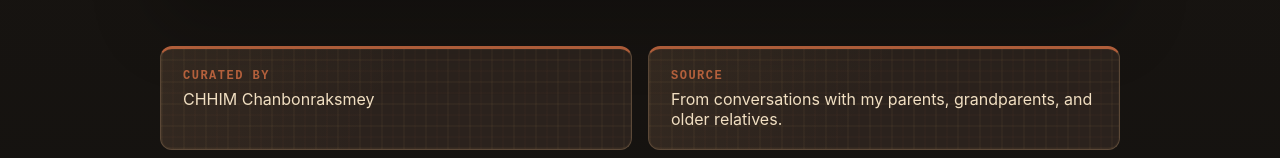
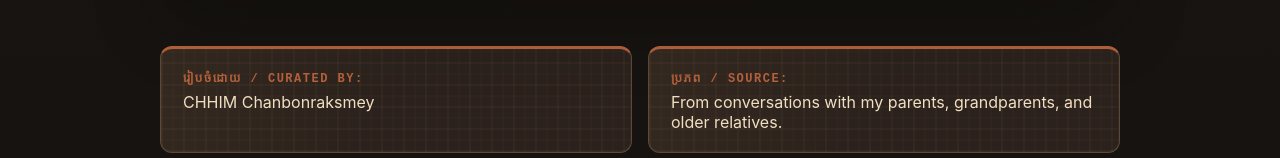
Before and after one commit to ChhimChanbonraksmey/family-story-archive, a Next.js app: page / in a window 1280 px wide. Shown: the part 794-952 px from the top of the page. Built offline with nearby package versions, Linux system fonts and the light colour scheme; no server answers; the database is empty.

Commit message:
polish: add Khmer to archive information labels [AI-assisted]

```diff
--- a/app/page.js
+++ b/app/page.js
@@ -245,11 +245,11 @@ export default function Home() {
 
       <div style={styles.archiveInfo}>
         <div style={styles.card}>
-          <p style={styles.cardLabel}>CURATED BY</p>
+          <p style={styles.cardLabel}><span lang="km">រៀបចំដោយ</span> / CURATED BY:</p>
           <p style={styles.cardValue}>{collection.curator}</p>
         </div>
         <div style={styles.card}>
-          <p style={styles.cardLabel}>SOURCE</p>
+          <p style={styles.cardLabel}><span lang="km">ប្រភព</span> / SOURCE:</p>
           <p style={styles.cardValue}>{collection.source}</p>
         </div>
       </div>
```
